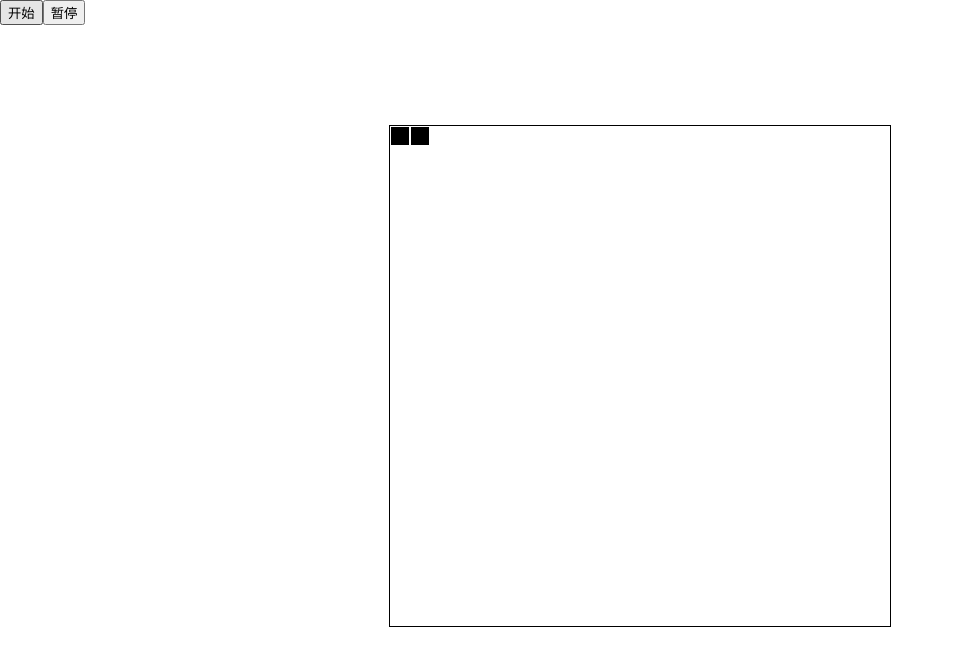
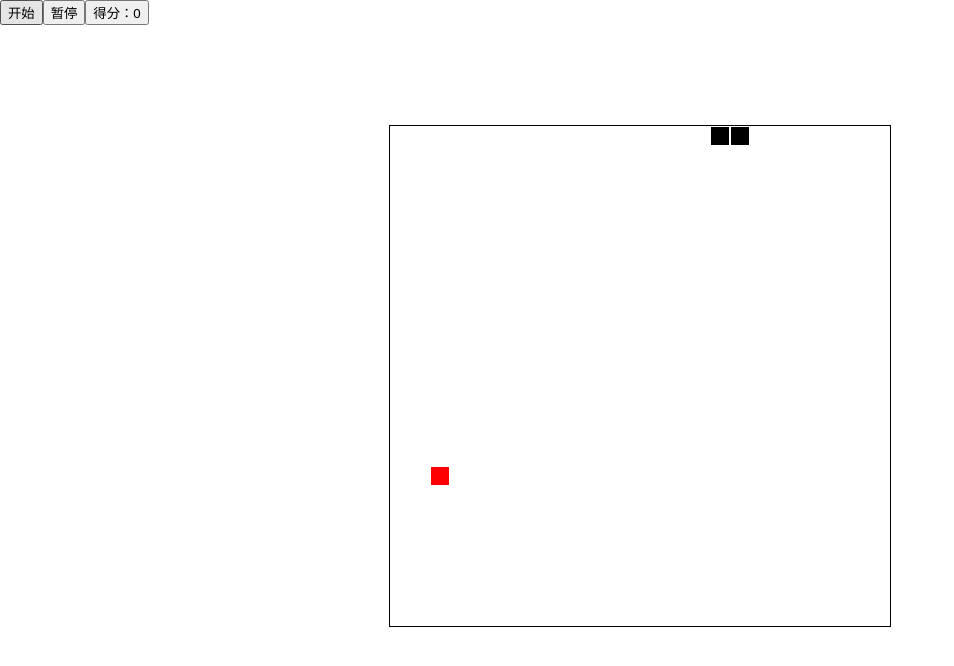
Before and after one commit to xjxujing/snake-game, a React (Create React App) app: page / in a window 1280 px wide. Shown: the top 666 px of the page, without its empty margins (0-954 px from the left). Built offline with nearby package versions, Linux system fonts and the light colour scheme.

Commit message:
删掉部分 hooks

```diff
--- a/src/index.js
+++ b/src/index.js
@@ -1,13 +1,12 @@
 import React from 'react';
 import ReactDOM from 'react-dom';
 import './index.css';
-// import App from './App';
-import Game from './Game';
+import App from './App';
 import reportWebVitals from './reportWebVitals';
 
 ReactDOM.render(
   <React.StrictMode>
-    <Game />
+    <App />
   </React.StrictMode>,
   document.getElementById('root')
 );
```
